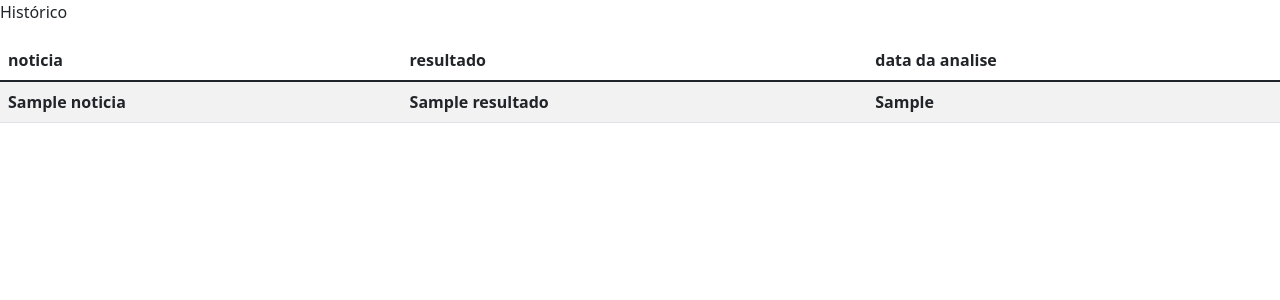
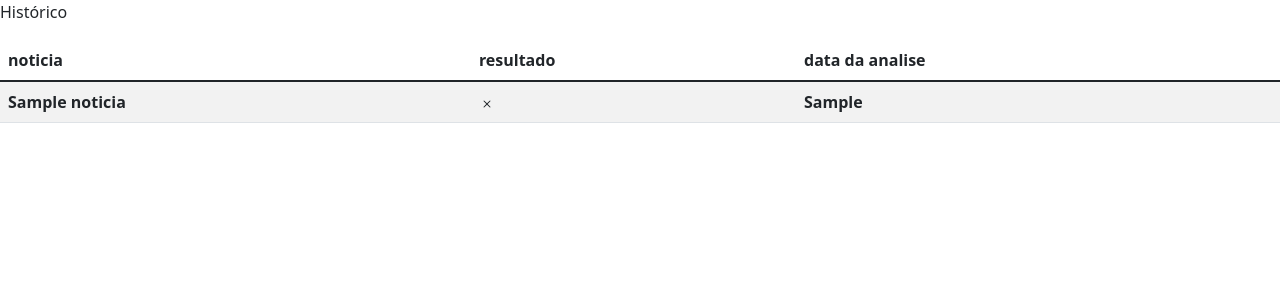
Before and after one commit to GuilhermeVieiraSousa/detector_fake_news, a Flask app: template templates/historico.html in a window 1280 px wide. Shown: the top 300 px of the page. Run offline with Flask 2, Linux system fonts and the light colour scheme; the template is opened without the code that fills it: most values are stand-ins (such as "Sample title", 1, 10 or a date in 2020); lists and menus that the app fills with data are empty; some libraries are stand-ins or nearby versions.

Commit message:
Colocando sinal de OK para notícias verdadeiras e X para falsas

```diff
--- a/templates/historico.html
+++ b/templates/historico.html
@@ -22,9 +22,22 @@
       </thead>
           <tr>
             {%for linhas in resultado%}
-            <th>{{linhas.noticia}}</th>
-            <th>{{linhas.resultado}}</th>
-            <th>{{linhas.data_analise}}</th>
+              {%if linhas.resultado == 'true'%}
+                <th>{{linhas.noticia}}</th>
+                <!--Colocando o sinal de correto-->
+                <th><svg xmlns="http://www.w3.org/2000/svg" width="16" height="16" fill="currentColor" class="bi bi-check-lg" viewBox="0 0 16 16">
+                  <path d="M12.736 3.97a.733.733 0 0 1 1.047 0c.286.289.29.756.01 1.05L7.88 12.01a.733.733 0 0 1-1.065.02L3.217 8.384a.757.757 0 0 1 0-1.06.733.733 0 0 1 1.047 0l3.052 3.093 5.4-6.425a.247.247 0 0 1 .02-.022Z"/>
+                </svg></th>
+                <th>{{linhas.data_analise}}</th>
+              {%else %}
+              <th>{{linhas.noticia}}</th>
+              <!--Colocando o X-->
+              <th><svg xmlns="http://www.w3.org/2000/svg" width="16" height="16" fill="currentColor" class="bi bi-x" viewBox="0 0 16 16">
+                <path d="M4.646 4.646a.5.5 0 0 1 .708 0L8 7.293l2.646-2.647a.5.5 0 0 1 .708.708L8.707 8l2.647 2.646a.5.5 0 0 1-.708.708L8 8.707l-2.646 2.647a.5.5 0 0 1-.708-.708L7.293 8 4.646 5.354a.5.5 0 0 1 0-.708z"/>
+              </svg></th>
+              <th>{{linhas.data_analise}}</th>
+
+              {% endif %}
           </tr>
           {% endfor %}
       </table>
```
